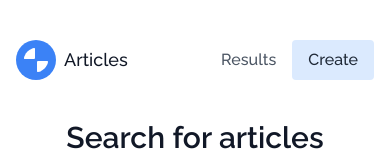
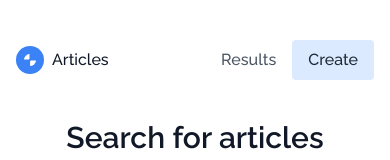
Before and after one commit to ELTANA/Articles-App, a React (Vite) app: page / in a window 390 px wide. Shown: the top 160 px of the page. Built offline with nearby package versions, Linux system fonts and the light colour scheme; no server answers.

Commit message:
chore : update code

```diff
--- a/src/components/Header/Header.tsx
+++ b/src/components/Header/Header.tsx
@@ -4,17 +4,17 @@ import { Link } from '@tanstack/react-router';
 const Header = () => {
   return (
     <header className="py-10 flex justify-between items-center">
-      <Link className="inline-flex gap-2 font-medium items-center text-gray-900" href="/">
-        <ArticlesLogo className="w-10 h-10 text-white p-2 bg-blue-500 rounded-full" />
-        <span className="text-lg">Articles</span>
+      <Link className="inline-flex gap-2 font-medium items-center text-gray-900" to="/">
+        <ArticlesLogo className="w-7 md:w-10 h-7 md:h-10 text-white p-2 bg-blue-500 rounded-full" />
+        <span className="text-base md:text-lg">Articles</span>
       </Link>
       <nav className="gap-4 flex flex-wrap items-center text-base justify-center">
-        <Link className="text-base truncate text-gray-600 font-medium" href="/">
+        <Link className="text-base truncate text-gray-600 font-medium" to="/">
           Results
         </Link>
         <Link
           className="inline-flex gap-1 items-center bg-blue-100 border-0 py-2 px-4 focus:outline-none hover:bg-blue-200 rounded text-base text-gray-800 font-medium"
-          href="/create"
+          to="/create"
         >
           Create
         </Link>
```
